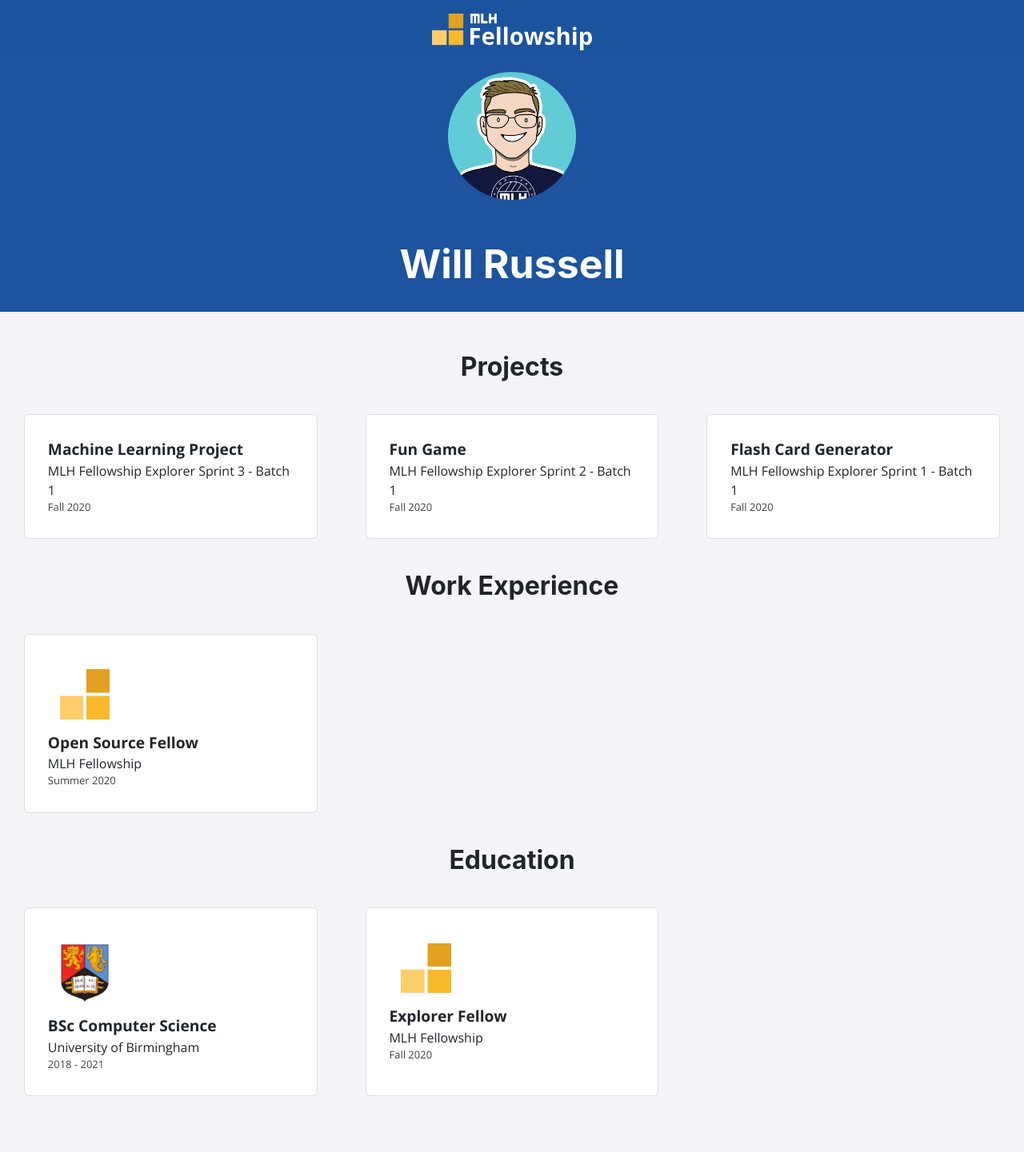
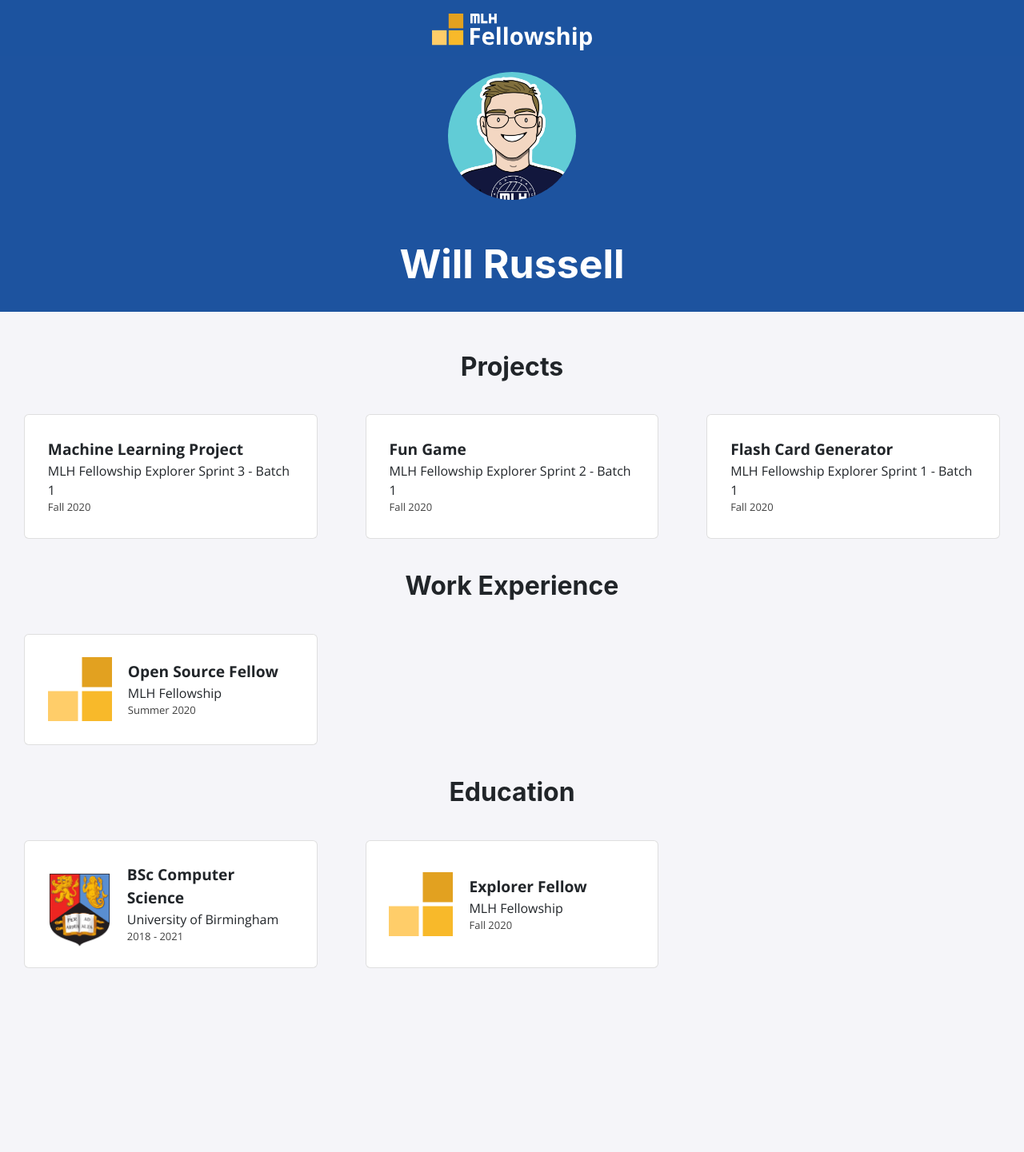
Before and after one commit to MLH-Fellowship/explorer-portfolio-batch2, a Jekyll site: the page built from index.html, in a window 1280 px wide. Shown: the whole page at 80% size. Built offline with Jekyll 4.4.1, drawn with Linux system fonts in a browser that asks for light colours; nearby versions of some CDN libraries; after the commit the page ends 1281 px from its top, so only the background shows below that.

Commit message:
fix: icon display

```diff
--- a/_sass/all.scss
+++ b/_sass/all.scss
@@ -35,9 +35,8 @@
 
 .card {
     display: flex;
-    flex-direction: column;
-    align-content: center;
-    align-items: left;
+    flex-direction: row;
+    align-items: center;
     margin: 20px 30px;
     background-color: white;
     border-radius: .375rem;
@@ -46,8 +45,6 @@
 }
 
 .info {
-    float:right;
-
     p {
         margin-top: 5px;
         margin: 0px;
@@ -71,11 +68,11 @@
 }
 
 .icon {
-    float: left
+    width: 80px;
+    height: 80px;
+    margin-right: 20px;
+
+    img {
+        width: 100%;
+    }
 }
-
-.icon img {
-    width: 30%;
-    display: block;
-    padding: 15px;
-}
```
